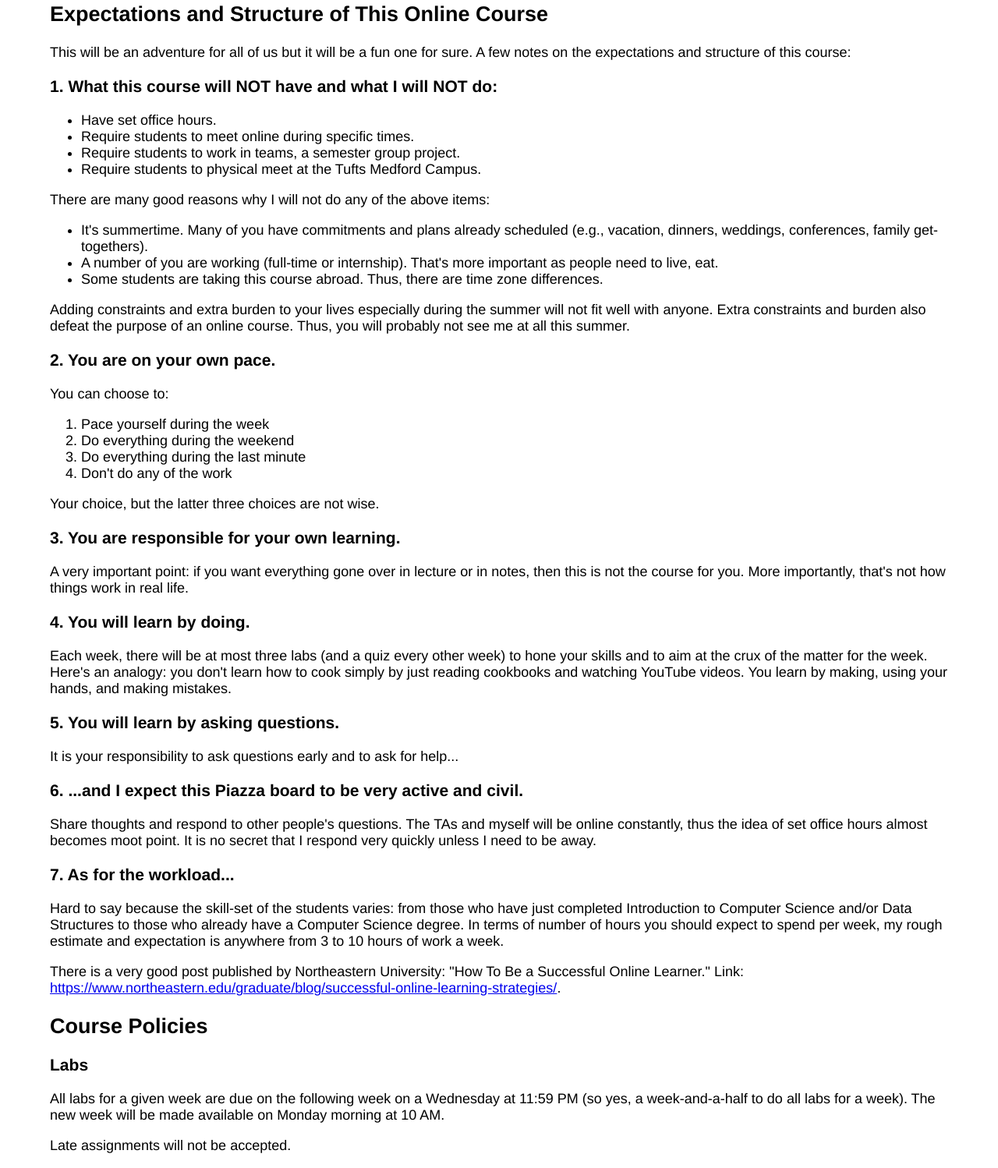
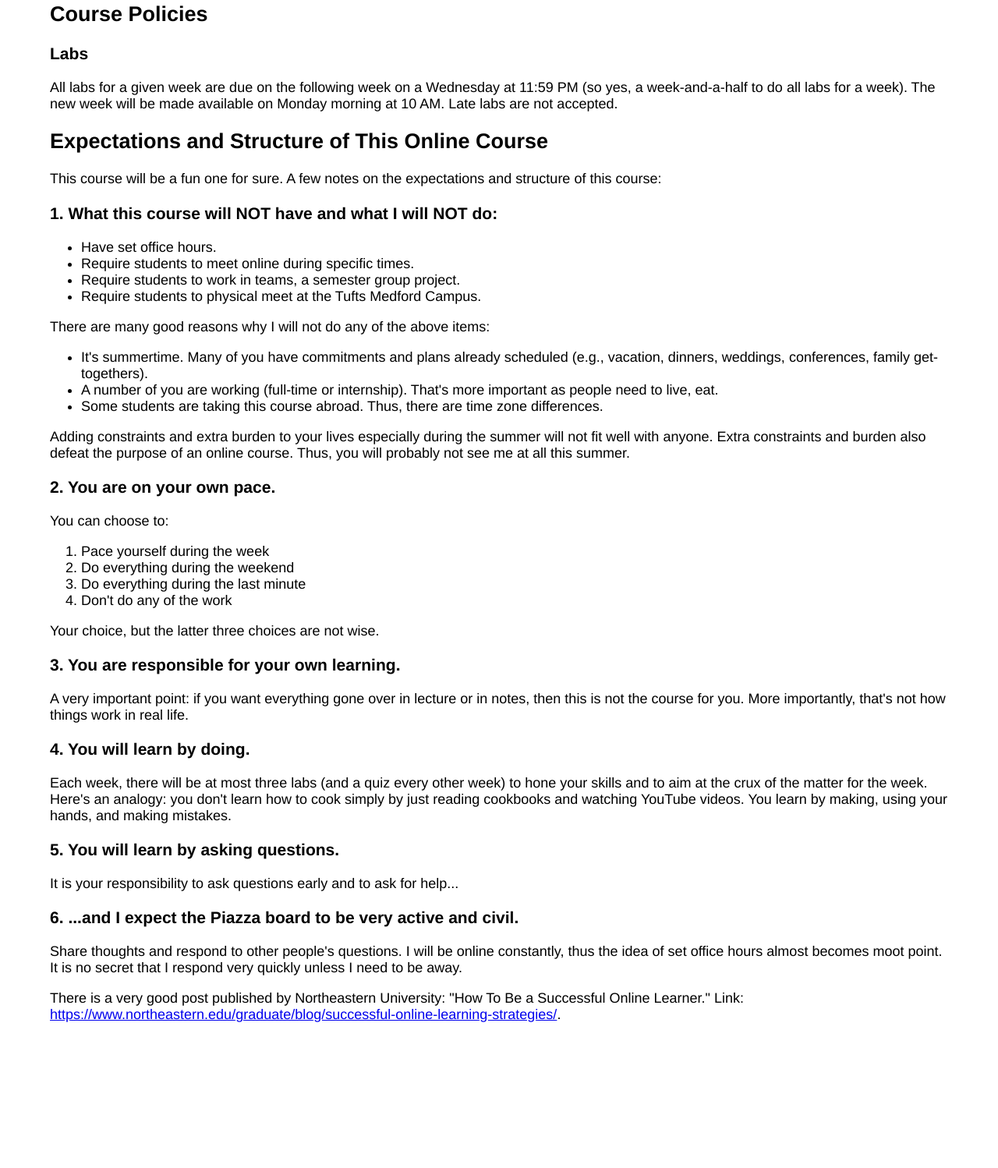
Before and after one commit to yasinovskyy/DefenseAgainstTheDarkArts, a plain HTML site: page index-summer.html in a window 1280 px wide. Shown: the part 4958-6456 px from the top of the page at 78% size. After the commit the page ends 6288 px from the top, so only its background shows below. Drawn offline with Linux system fonts and the light colour scheme.

Commit message:
Updated home page

```diff
--- a/index-summer.html
+++ b/index-summer.html
@@ -201,7 +201,16 @@
 <li>VirusTotal</li>
 </ul>
 
-<h2>All The Lab with Expected Length and Difficulty</h2>
+<h3>Topics That Will Not Be Covered In This Course</h3>
+<ul>
+<li>Forensics</li>
+<li>Anti-Forensics</li>
+<li>Social Engineering</li>
+<li>x86, x64, ARM Reverse Engineering</li>
+<li>Privacy</li>
+</ul>
+
+<h2>Workload: All The Lab with Expected Length and Difficulty</h2>
 <ul>
 <li>Lab 1: Working with a Hypervisor and a Virtual Machine, Week 1, Short (1 hour max) to Medium (2 - 3 hours)</li>
 <li>Lab 2: Packet Sleuth, Week 1, Short to Medium</li>
@@ -217,17 +226,12 @@
 <li>Lab 12: Android Malware Analysis, Week 6, Short to Medium</li>
 </ul>
 
-<h3>Topics That Will Not Be Covered In This Course</h3>
-<ul>
-<li>Forensics</li>
-<li>Anti-Forensics</li>
-<li>Social Engineering</li>
-<li>x86, x64, ARM Reverse Engineering</li>
-<li>Privacy</li>
-</ul>
+<h2 id="policy">Course Policies</h2>
+<h3>Labs</h3>
+<p>All labs for a given week are due on the following week on a Wednesday at 11:59 PM (so yes, a week-and-a-half to do all labs for a week). The new week will be made available on Monday morning at 10 AM. Late labs are not accepted.</p>
 
 <h2 id="expectations">Expectations and Structure of This Online Course</h2>
-<p>This will be an adventure for all of us but it will be a fun one for sure.  A few notes on the expectations and structure of this course:</p>
+<p>This course will be a fun one for sure. A few notes on the expectations and structure of this course:</p>
 
 <h3>1. What this course will NOT have and what I will NOT do:</h3>
 <ul>
@@ -263,19 +267,10 @@
 <h3>5. You will learn by asking questions.</h3>
 <p>It is your responsibility to ask questions early and to ask for help...</p>
 
-<h3>6. ...and I expect this Piazza board to be very active and civil.</h3>
-<p>Share thoughts and respond to other people's questions.  The TAs and myself will be online constantly, thus the idea of set office hours almost becomes moot point.  It is no secret that I respond very quickly unless I need to be away.</p>
-
-<h3>7. As for the workload...</h3>
-<p>Hard to say because the skill-set of the students varies: from those who have just completed Introduction to Computer Science and/or Data Structures to those who already have a Computer Science degree.  In terms of number of hours you should expect to spend per week, my rough estimate and expectation is anywhere from 3 to 10 hours of work a week.</p>
+<h3>6. ...and I expect the Piazza board to be very active and civil.</h3>
+<p>Share thoughts and respond to other people's questions.  I will be online constantly, thus the idea of set office hours almost becomes moot point.  It is no secret that I respond very quickly unless I need to be away.</p>
 
 <p>There is a very good post published by Northeastern University: "How To Be a Successful Online Learner." Link: <a href="https://www.northeastern.edu/graduate/blog/successful-online-learning-strategies/" target="_blank">https://www.northeastern.edu/graduate/blog/successful-online-learning-strategies/</a>.</p>
 
-<h2 id="policy">Course Policies</h2>
-<h3>Labs</h3>
-<p>All labs for a given week are due on the following week on a Wednesday at 11:59 PM (so yes, a week-and-a-half to do all labs for a week). The new week will be made available on Monday morning at 10 AM.</p>
-
-<p>Late assignments will not be accepted.</p>
-
 </body>
 </html>
```
Also changed, not shown: index.html (+16 -21 lines).
